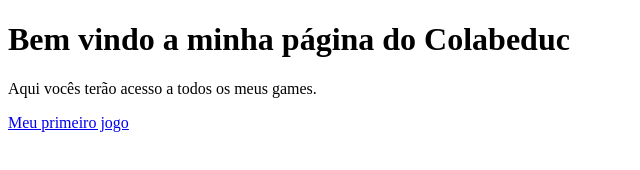
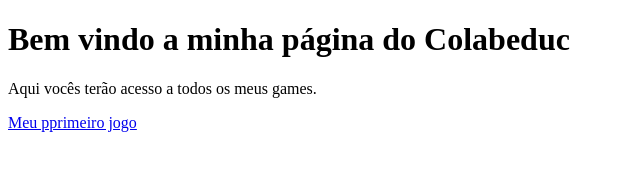
Before and after one commit to alissondavidsp/alissondavidsp.github.io, a plain HTML site: page index.html in a window 1280 px wide. Shown: the full height of the page, 0-640 px from the left. Drawn offline with Linux system fonts and the light colour scheme.

Commit message:
Update index.html

```diff
--- a/index.html
+++ b/index.html
@@ -7,8 +7,8 @@
 
     <h1>Bem vindo a minha página do Colabeduc</h1>
     <p>Aqui vocês terão acesso a todos os meus games.</p>
-    <a href=" https://alissondavidsp.github.io/superencontro/"></a>
-    <a href=" https://alissondavidsp.github.io/superencontro/">Meu primeiro jogo</a>
+    <a href="https://alissondavidsp.github.io/superencontro/">Meu pprimeiro jogo</a>
+
 
   </body>
 </html>
```
